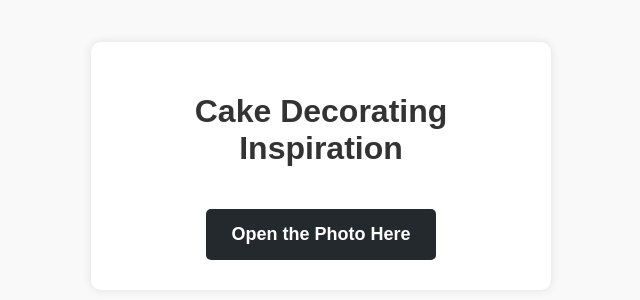
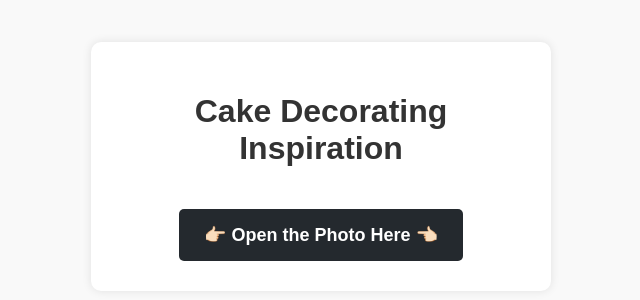
Before and after one commit to cakedecorating/inspiration1, a plain HTML site: page index.html in a window 1280 px wide. Shown: the part 146-446 px from the top of the page, without its empty margins (319-959 px from the left). Drawn offline with Linux system fonts and the light colour scheme.

Commit message:
index.html

```diff
--- a/index.html
+++ b/index.html
@@ -63,7 +63,7 @@
     <div class="container">
         <h1>Cake Decorating Inspiration</h1>
         <p></p>
-        <a href="https://1000inspirationcake.blogspot.com/2025/02/chocolate-cake-decorating-inspiration.html" class="download-btn">Open the Photo Here</a>
+        <a href="https://1000inspirationcake.blogspot.com/2025/02/chocolate-cake-decorating-inspiration.html" class="download-btn"> 👉🏻 Open the Photo Here 👈🏻 </a>
     </div>
 
 </body>
```
